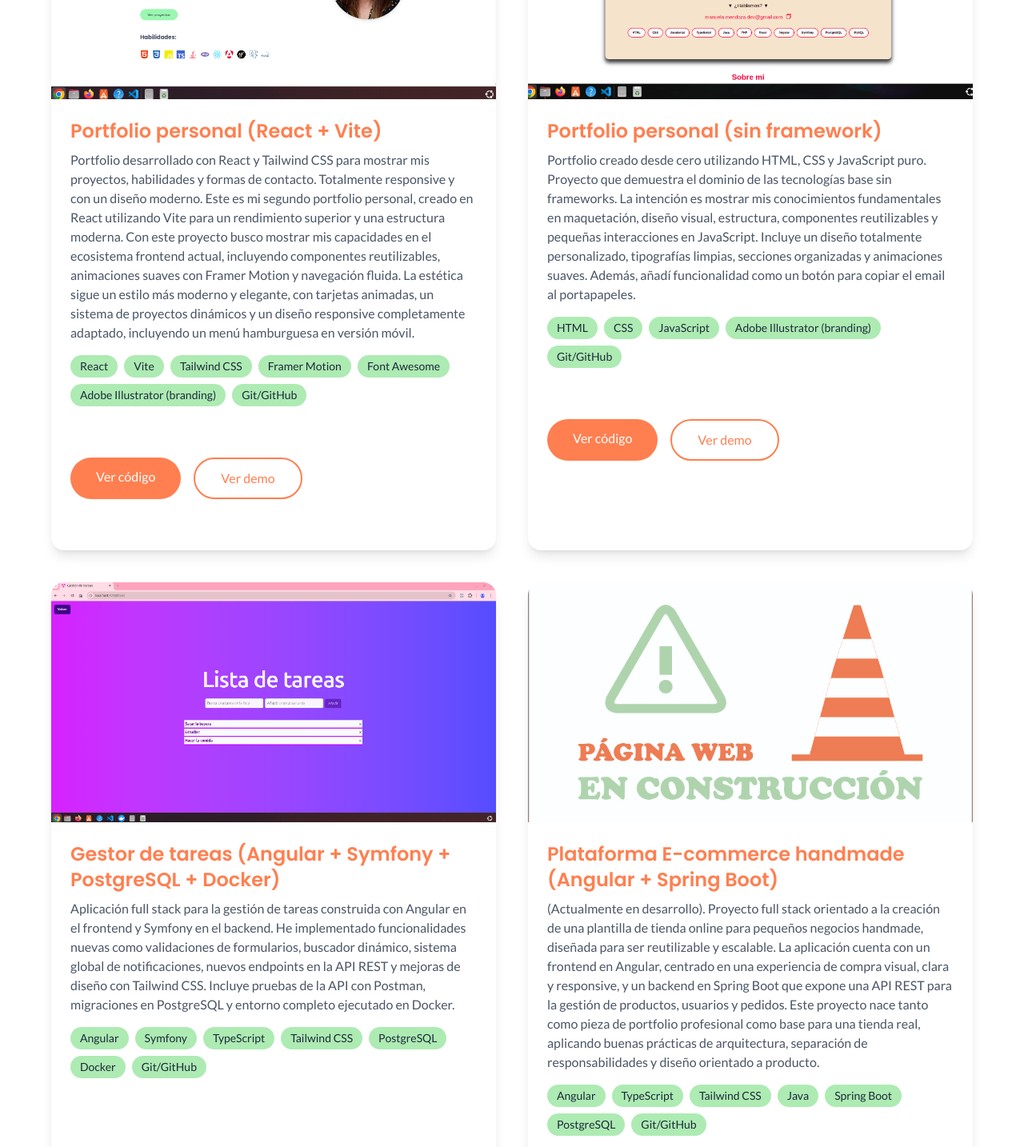
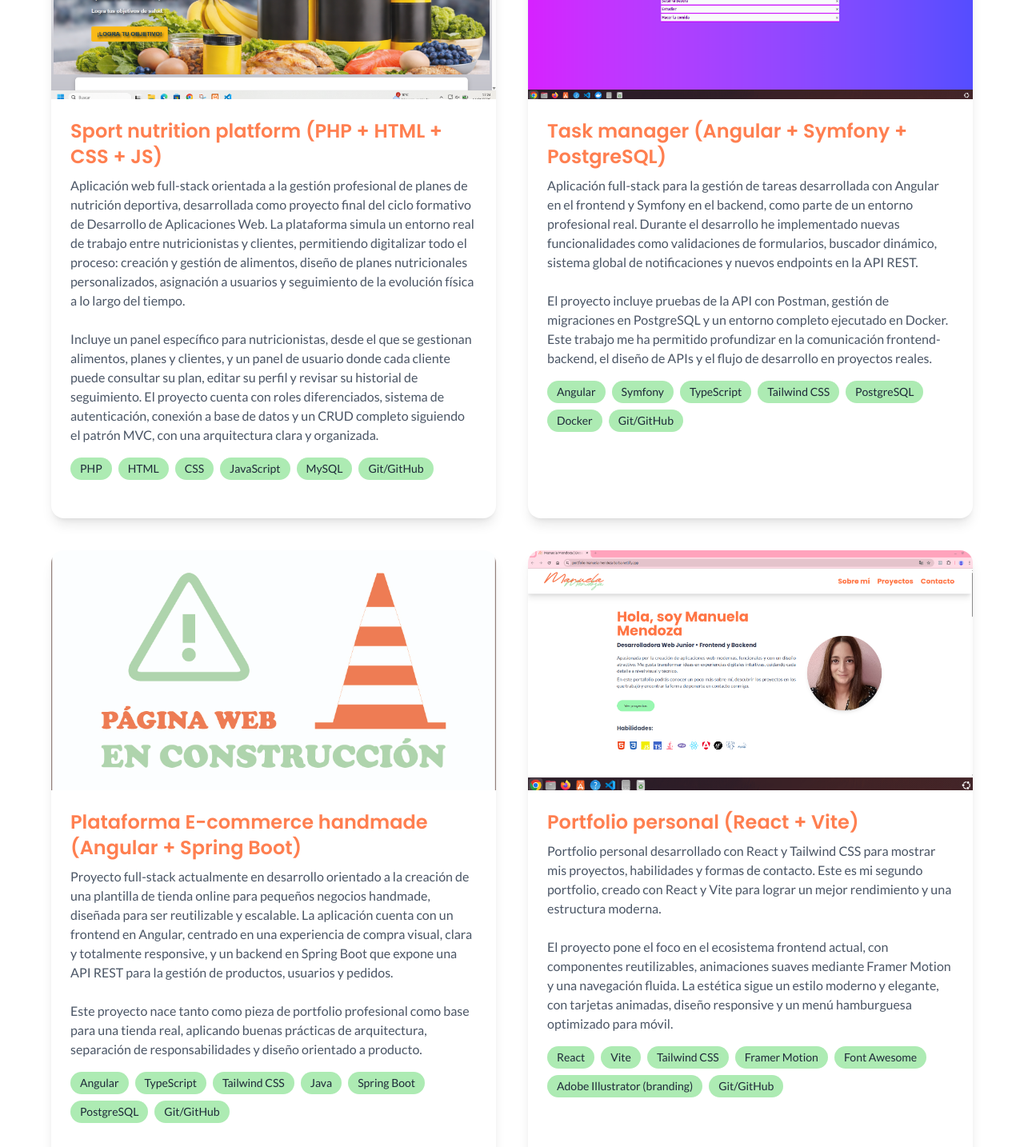
Before and after one commit to manuela217/portfolio-personal-react, a React (Vite) app: page / in a window 1280 px wide. Shown: the part 2520-3954 px from the top of the page at 80% size. Built offline with nearby package versions, Linux system fonts and the light colour scheme.

Commit message:
Added new project and image

```diff
--- a/src/components/Projects.jsx
+++ b/src/components/Projects.jsx
@@ -3,6 +3,7 @@ import fotoPortfolioReact from '../assets/img/proyectoPortfolioReact.png';
 import fotoPortfolio from '../assets/img/proyectoPortfolio.png';
 import fotoGestorTareas from '../assets/img/proyectoGestorTareas.png';
 import fotoECommerce from '../assets/img/proyectoECommerce.jpg';
+import fotoNutrition from '../assets/img/proyectoNutricion.png';
 
 export default function Proyects () {
   return (
@@ -16,15 +17,104 @@ export default function Proyects () {
           className="bg-white rounded-2xl shadow-lg overflow-hidden hover:shadow-2xl transition-shadow duration-300"
           whileHover={{ scale: 1.02 }}
         >
+          <img src={fotoNutrition} alt="Proyecto personal full stack" className="w-full h-[300px] object-cover" />
+          <div className="p-6 text-left">
+            <h3 className="font-poppins text-2xl font-semibold text-[#FF7F50]"> Sport nutrition platform (PHP + HTML + CSS + JS) </h3>
+            <p className="text-gray-600 mt-2">
+              Aplicación web full-stack orientada a la gestión profesional de planes de nutrición deportiva, desarrollada como proyecto final del ciclo
+              formativo de Desarrollo de Aplicaciones Web. La plataforma simula un entorno real de trabajo entre nutricionistas y clientes, permitiendo
+              digitalizar todo el proceso: creación y gestión de alimentos, diseño de planes nutricionales personalizados, asignación a usuarios y
+              seguimiento de la evolución física a lo largo del tiempo.
+              <br /><br />
+              Incluye un panel específico para nutricionistas, desde el que se gestionan alimentos, planes y clientes, y un panel de usuario donde cada
+              cliente puede consultar su plan, editar su perfil y revisar su historial de seguimiento. El proyecto cuenta con roles diferenciados, sistema
+              de autenticación, conexión a base de datos y un CRUD completo siguiendo el patrón MVC, con una arquitectura clara y organizada.
+            </p>
+            <div className="flex flex-wrap gap-2 mt-4">
+              <span className="bg-[#adebb3] text-gray-800 text-sm px-3 py-1 rounded-full"> PHP </span>
+              <span className="bg-[#adebb3] text-gray-800 text-sm px-3 py-1 rounded-full"> HTML </span>
+              <span className="bg-[#adebb3] text-gray-800 text-sm px-3 py-1 rounded-full"> CSS </span>
+              <span className="bg-[#adebb3] text-gray-800 text-sm px-3 py-1 rounded-full"> JavaScript </span>
+              <span className="bg-[#adebb3] text-gray-800 text-sm px-3 py-1 rounded-full"> MySQL </span>
+              <span className="bg-[#adebb3] text-gray-800 text-sm px-3 py-1 rounded-full"> Git/GitHub </span>
+            </div>
+            <div className="flex gap-4 mt-6">
+            </div>
+          </div>
+        </motion.div>
+
+        <motion.div
+          className="bg-white rounded-2xl shadow-lg overflow-hidden hover:shadow-2xl transition-shadow duration-300"
+          whileHover={{ scale: 1.02 }}
+        >
+          <img src={fotoGestorTareas} alt="Proyecto personal full stack" className="w-full h-[300px] object-cover" />
+          <div className="p-6 text-left">
+            <h3 className="font-poppins text-2xl font-semibold text-[#FF7F50]"> Task manager (Angular + Symfony + PostgreSQL) </h3>
+            <p className="text-gray-600 mt-2">
+              Aplicación full-stack para la gestión de tareas desarrollada con Angular en el frontend y Symfony en el backend, como parte de un entorno
+              profesional real. Durante el desarrollo he implementado nuevas funcionalidades como validaciones de formularios, buscador dinámico,
+              sistema global de notificaciones y nuevos endpoints en la API REST.
+              <br /><br />
+              El proyecto incluye pruebas de la API con Postman, gestión de migraciones en PostgreSQL y un entorno completo ejecutado en Docker. Este
+              trabajo me ha permitido profundizar en la comunicación frontend-backend, el diseño de APIs y el flujo de desarrollo en proyectos reales.
+            </p>
+            <div className="flex flex-wrap gap-2 mt-4">
+              <span className="bg-[#adebb3] text-gray-800 text-sm px-3 py-1 rounded-full"> Angular </span>
+              <span className="bg-[#adebb3] text-gray-800 text-sm px-3 py-1 rounded-full"> Symfony </span>
+              <span className="bg-[#adebb3] text-gray-800 text-sm px-3 py-1 rounded-full"> TypeScript </span>
+              <span className="bg-[#adebb3] text-gray-800 text-sm px-3 py-1 rounded-full"> Tailwind CSS </span>
+              <span className="bg-[#adebb3] text-gray-800 text-sm px-3 py-1 rounded-full"> PostgreSQL </span>
+              <span className="bg-[#adebb3] text-gray-800 text-sm px-3 py-1 rounded-full"> Docker </span>
+              <span className="bg-[#adebb3] text-gray-800 text-sm px-3 py-1 rounded-full"> Git/GitHub </span>
+            </div>
+            <div className="flex gap-4 mt-6">
+            </div>
+          </div>
+        </motion.div>
+
+        <motion.div
+          className="bg-white rounded-2xl shadow-lg overflow-hidden hover:shadow-2xl transition-shadow duration-300"
+          whileHover={{ scale: 1.02 }}
+        >
+          <img src={fotoECommerce} alt="Proyecto personal full stack" className="w-full h-[300px] object-cover" />
+          <div className="p-6 text-left">
+            <h3 className="font-poppins text-2xl font-semibold text-[#FF7F50]"> Plataforma E-commerce handmade (Angular + Spring Boot) </h3>
+            <p className="text-gray-600 mt-2">
+              Proyecto full-stack actualmente en desarrollo orientado a la creación de una plantilla de tienda online para pequeños negocios handmade,
+              diseñada para ser reutilizable y escalable. La aplicación cuenta con un frontend en Angular, centrado en una experiencia de compra visual,
+              clara y totalmente responsive, y un backend en Spring Boot que expone una API REST para la gestión de productos, usuarios y pedidos.
+              <br /><br />
+              Este proyecto nace tanto como pieza de portfolio profesional como base para una tienda real, aplicando buenas prácticas de arquitectura,
+              separación de responsabilidades y diseño orientado a producto.
+            </p>
+            <div className="flex flex-wrap gap-2 mt-4">
+              <span className="bg-[#adebb3] text-gray-800 text-sm px-3 py-1 rounded-full"> Angular </span>
+              <span className="bg-[#adebb3] text-gray-800 text-sm px-3 py-1 rounded-full"> TypeScript </span>
+              <span className="bg-[#adebb3] text-gray-800 text-sm px-3 py-1 rounded-full"> Tailwind CSS </span>
+              <span className="bg-[#adebb3] text-gray-800 text-sm px-3 py-1 rounded-full"> Java </span>
+              <span className="bg-[#adebb3] text-gray-800 text-sm px-3 py-1 rounded-full"> Spring Boot </span>
+              <span className="bg-[#adebb3] text-gray-800 text-sm px-3 py-1 rounded-full"> PostgreSQL </span>
+              <span className="bg-[#adebb3] text-gray-800 text-sm px-3 py-1 rounded-full"> Git/GitHub </span>
+            </div>
+            <div className="flex gap-4 mt-6">
+            </div>
+          </div>
+        </motion.div>
+
+        <motion.div
+          className="bg-white rounded-2xl shadow-lg overflow-hidden hover:shadow-2xl transition-shadow duration-300"
+          whileHover={{ scale: 1.02 }}
+        >
           <img src={fotoPortfolioReact} alt="Portfolio personal React" className="w-full h-[300px] object-cover" />
           <div className="p-6 text-left">
             <h3 className="font-poppins text-2xl font-semibold text-[#FF7F50]"> Portfolio personal (React + Vite) </h3>
             <p className="text-gray-600 mt-2">
-              Portfolio desarrollado con React y Tailwind CSS para mostrar mis proyectos, habilidades y formas de contacto. Totalmente responsive y
-              con un diseño moderno. Este es mi segundo portfolio personal, creado en React utilizando Vite para un rendimiento superior y una
-              estructura moderna. Con este proyecto busco mostrar mis capacidades en el ecosistema frontend actual, incluyendo componentes reutilizables,
-              animaciones suaves con Framer Motion y navegación fluida. La estética sigue un estilo más moderno y elegante, con tarjetas animadas, un
-              sistema de proyectos dinámicos y un diseño responsive completamente adaptado, incluyendo un menú hamburguesa en versión móvil.
+              Portfolio personal desarrollado con React y Tailwind CSS para mostrar mis proyectos, habilidades y formas de contacto. Este es mi segundo
+              portfolio, creado con React y Vite para lograr un mejor rendimiento y una estructura moderna.
+              <br /><br />
+              El proyecto pone el foco en el ecosistema frontend actual, con componentes reutilizables, animaciones suaves mediante Framer Motion y una
+              navegación fluida. La estética sigue un estilo moderno y elegante, con tarjetas animadas, diseño responsive y un menú hamburguesa optimizado
+              para móvil.
             </p>
             <div className="flex flex-wrap gap-2 mt-4">
               <span className="bg-[#adebb3] text-gray-800 text-sm px-3 py-1 rounded-full"> React </span>
@@ -52,17 +142,19 @@ export default function Proyects () {
         </motion.div>
 
         <motion.div
-          className="bg-white rounded-2xl shadow-lg overflow-hidden hover:shadow-2xl transition-shadow duration-300"
+          className="bg-white rounded-2xl shadow-lg overflow-hidden hover:shadow-2xl transition-shadow duration-300 md:col-span-2 mx-auto max-w-xl"
           whileHover={{ scale: 1.02 }}
         >
           <img src={fotoPortfolio} alt="Portfolio personal" className="w-full h-[300px] object-cover" />
           <div className="p-6 text-left">
-            <h3 className="font-poppins text-2xl font-semibold text-[#FF7F50]"> Portfolio personal (sin framework) </h3>
+            <h3 className="font-poppins text-2xl font-semibold text-[#FF7F50]"> Portfolio personal (HTML + CSS + JS) </h3>
             <p className="text-gray-600 mt-2">
-              Portfolio creado desde cero utilizando HTML, CSS y JavaScript puro. Proyecto que demuestra el dominio de las tecnologías base sin frameworks.
-              La intención es mostrar mis conocimientos fundamentales en maquetación, diseño visual, estructura, componentes reutilizables y pequeñas
-              interacciones en JavaScript. Incluye un diseño totalmente personalizado, tipografías limpias, secciones organizadas y animaciones suaves.
-              Además, añadí funcionalidad como un botón para copiar el email al portapapeles.
+              Portfolio creado desde cero utilizando HTML, CSS y JavaScript puro, con el objetivo de mostrar el dominio de las tecnologías base sin
+              frameworks. Este proyecto pone el foco en la maquetación, el diseño visual, la estructura del contenido y la implementación de interacciones
+              en JavaScript.
+              <br /><br />
+              Incluye un diseño totalmente personalizado, tipografías limpias, secciones bien organizadas y animaciones suaves. Como funcionalidad adicional,
+              incorpora detalles como un botón para copiar el email al portapapeles, cuidando la experiencia de usuario.
             </p>
             <div className="flex flex-wrap gap-2 mt-4">
               <span className="bg-[#adebb3] text-gray-800 text-sm px-3 py-1 rounded-full"> HTML </span>
@@ -87,61 +179,6 @@ export default function Proyects () {
           </div>
         </motion.div>
 
-        <motion.div
-          className="bg-white rounded-2xl shadow-lg overflow-hidden hover:shadow-2xl transition-shadow duration-300"
-          whileHover={{ scale: 1.02 }}
-        >
-          <img src={fotoGestorTareas} alt="Proyecto personal full stack" className="w-full h-[300px] object-cover" />
-          <div className="p-6 text-left">
-            <h3 className="font-poppins text-2xl font-semibold text-[#FF7F50]"> Gestor de tareas (Angular + Symfony + PostgreSQL + Docker) </h3>
-            <p className="text-gray-600 mt-2">
-              Aplicación full stack para la gestión de tareas construida con Angular en el frontend y Symfony en el backend. He implementado
-              funcionalidades nuevas como validaciones de formularios, buscador dinámico, sistema global de notificaciones, nuevos endpoints
-              en la API REST y mejoras de diseño con Tailwind CSS. Incluye pruebas de la API con Postman, migraciones en PostgreSQL y entorno
-              completo ejecutado en Docker.
-            </p>
-            <div className="flex flex-wrap gap-2 mt-4">
-              <span className="bg-[#adebb3] text-gray-800 text-sm px-3 py-1 rounded-full"> Angular </span>
-              <span className="bg-[#adebb3] text-gray-800 text-sm px-3 py-1 rounded-full"> Symfony </span>
-              <span className="bg-[#adebb3] text-gray-800 text-sm px-3 py-1 rounded-full"> TypeScript </span>
-              <span className="bg-[#adebb3] text-gray-800 text-sm px-3 py-1 rounded-full"> Tailwind CSS </span>
-              <span className="bg-[#adebb3] text-gray-800 text-sm px-3 py-1 rounded-full"> PostgreSQL </span>
-              <span className="bg-[#adebb3] text-gray-800 text-sm px-3 py-1 rounded-full"> Docker </span>
-              <span className="bg-[#adebb3] text-gray-800 text-sm px-3 py-1 rounded-full"> Git/GitHub </span>
-            </div>
-            <div className="flex gap-4 mt-6">
-            </div>
-          </div>
-        </motion.div>
-
-        <motion.div
-          className="bg-white rounded-2xl shadow-lg overflow-hidden hover:shadow-2xl transition-shadow duration-300"
-          whileHover={{ scale: 1.02 }}
-        >
-          <img src={fotoECommerce} alt="Proyecto personal full stack" className="w-full h-[300px] object-cover" />
-          <div className="p-6 text-left">
-            <h3 className="font-poppins text-2xl font-semibold text-[#FF7F50]"> Plataforma E-commerce handmade (Angular + Spring Boot) </h3>
-            <p className="text-gray-600 mt-2">
-              (Actualmente en desarrollo). Proyecto full stack orientado a la creación de una plantilla de tienda online para pequeños negocios handmade,
-              diseñada para ser reutilizable y escalable. La aplicación cuenta con un frontend en Angular, centrado en una experiencia
-              de compra visual, clara y responsive, y un backend en Spring Boot que expone una API REST para la gestión de productos,
-              usuarios y pedidos. Este proyecto nace tanto como pieza de portfolio profesional como base para una tienda real, aplicando
-              buenas prácticas de arquitectura, separación de responsabilidades y diseño orientado a producto.
-            </p>
-            <div className="flex flex-wrap gap-2 mt-4">
-              <span className="bg-[#adebb3] text-gray-800 text-sm px-3 py-1 rounded-full"> Angular </span>
-              <span className="bg-[#adebb3] text-gray-800 text-sm px-3 py-1 rounded-full"> TypeScript </span>
-              <span className="bg-[#adebb3] text-gray-800 text-sm px-3 py-1 rounded-full"> Tailwind CSS </span>
-              <span className="bg-[#adebb3] text-gray-800 text-sm px-3 py-1 rounded-full"> Java </span>
-              <span className="bg-[#adebb3] text-gray-800 text-sm px-3 py-1 rounded-full"> Spring Boot </span>
-              <span className="bg-[#adebb3] text-gray-800 text-sm px-3 py-1 rounded-full"> PostgreSQL </span>
-              <span className="bg-[#adebb3] text-gray-800 text-sm px-3 py-1 rounded-full"> Git/GitHub </span>
-            </div>
-            <div className="flex gap-4 mt-6">
-            </div>
-          </div>
-        </motion.div>
-
       </div>
     </section>
   );
```
Also changed, not shown: src/assets/img/proyectoNutricion.png (added).
